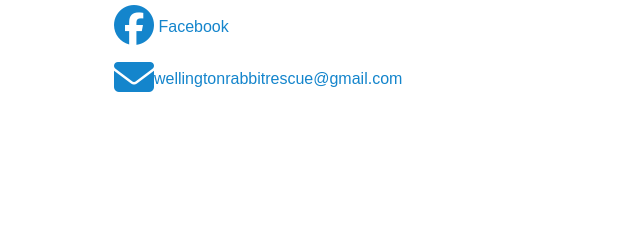
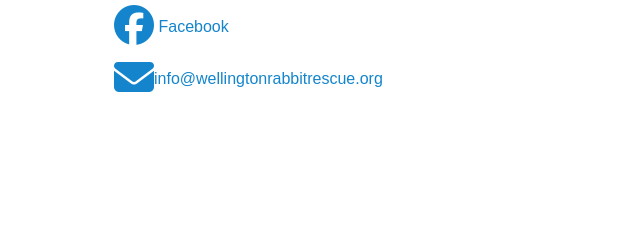
Before and after one commit to craftycal/WRR2.v2.52, a plain HTML site: page index.html in a window 1280 px wide. Shown: the part 442-682 px from the top of the page, 0-640 px from the left. Drawn offline with Linux system fonts and the light colour scheme; a web font is replaced by a local one.

Commit message:
email finish

```diff
--- a/index.html
+++ b/index.html
@@ -62,7 +62,7 @@
         <a class="link" href="https://www.facebook.com/wellingtonrabbitrescue/?fref=ts&ref=br_tf" target="_blank"><i style="font-size: 40px;" class="fa fa-facebook-official" aria-hidden="true"></i> <span class="mpbiletrade">Facebook</span></a>
       </p>
       <p>
-        <a class="link" target="_blank" href="mailto:wellingtonrabbitrescue@gmail.com"><i style="font-size: 40px;" class="fa fa-envelope" aria-hidden="true"></i><span class="mpbiletrade">wellingtonrabbitrescue@gmail.com</span></a>
+        <a class="link" target="_blank" href="mailto:info@wellingtonrabbitrescue.org"><i style="font-size: 40px;" class="fa fa-envelope" aria-hidden="true"></i><span class="mpbiletrade">info@wellingtonrabbitrescue.org</span></a>
       </p>
       <!-- </div> -->
 
```
